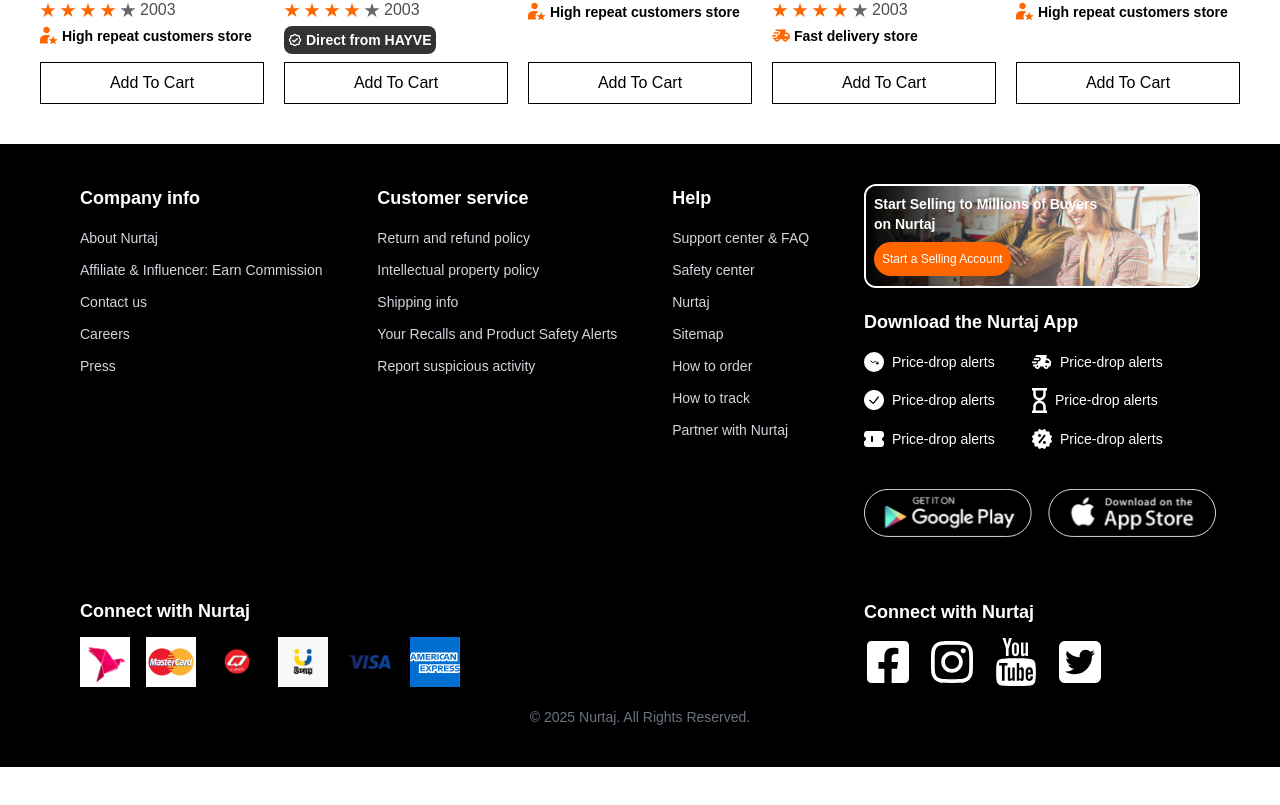
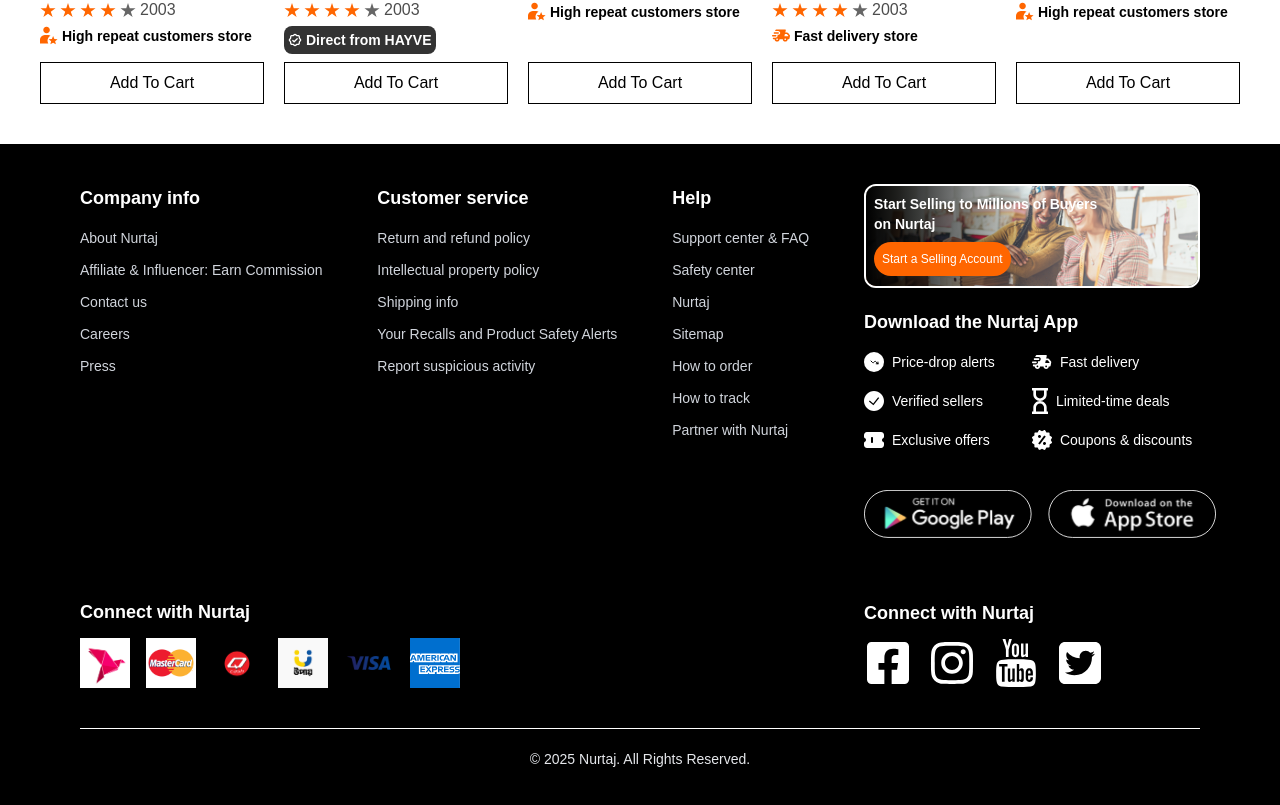
Before and after one commit to Mustafiz82/Nurtaj-web, a Next.js app: page / in a window 1280 px wide. Shown: the part 4216-5021 px from the top of the page. Before the commit the page ends 4983 px from the top, so only its background shows below. Built offline with nearby package versions, Linux system fonts and the light colour scheme.

Commit message:
optimize footer

```diff
--- /dev/null
+++ b/src/Data/FooterData.jsx
@@ -0,0 +1,54 @@
+import { TfiYoutube } from "react-icons/tfi";
+import { FaFacebookSquare } from "react-icons/fa";
+import { FaInstagram, FaSquareTwitter } from 'react-icons/fa6';
+
+export const companyInfo = [
+    { name: "About Nurtaj", href: "#" },
+    { name: "Affiliate & Influencer: Earn Commission", href: "#" },
+    { name: "Contact us", href: "#" },
+    { name: "Careers", href: "#" },
+    { name: "Press", href: "#" }
+];
+
+export const customerService = [
+    { name: "Return and refund policy", href: "#" },
+    { name: "Intellectual property policy", href: "#" },
+    { name: "Shipping info", href: "#" },
+    { name: "Your Recalls and Product Safety Alerts", href: "#" },
+    { name: "Report suspicious activity", href: "#" }
+];
+
+export const helpLinks = [
+    { name: "Support center & FAQ", href: "#" },
+    { name: "Safety center", href: "#" },
+    { name: "Nurtaj", href: "#" },
+    { name: "Sitemap", href: "#" },
+    { name: "How to order", href: "#" },
+    { name: "How to track", href: "#" },
+    { name: "Partner with Nurtaj", href: "#" }
+];
+
+export const features = [
+    { name: "Price-drop alerts", icon: "/icons/price-drop.svg" },
+    { name: "Fast delivery", icon: "/icons/delivery-white.svg" },
+    { name: "Verified sellers", icon: "/icons/tikmark.svg" },
+    { name: "Limited-time deals", icon: "/icons/countdown.svg" },
+    { name: "Exclusive offers", icon: "/icons/exclusive-offer.svg" },
+    { name: "Coupons & discounts", icon: "/icons/coupon&offer.svg" }
+];
+
+export const paymentMethods = [
+    { name: "bkash", icon: "/images/Footer/bkash.png" },
+    { name: "mastercard", icon: "/images/Footer/mastercard.png" },
+    { name: "qcash", icon: "/images/Footer/qcash.png" },
+    { name: "upay", icon: "/images/Footer/upay.png" },
+    { name: "visa", icon: "/images/Footer/visa.png" },
+    { name: "American Express", icon: "/images/Footer/americanexpress.svg" }
+];
+
+export const socialLinks = [
+    { icon: <FaFacebookSquare />, href: "#" },
+    { icon: <FaInstagram />, href: "#" },
+    { icon: <TfiYoutube />, href: "#" },
+    { icon: <FaSquareTwitter />, href: "#" }
+];
--- a/src/components/Layout/Footer.jsx
+++ b/src/components/Layout/Footer.jsx
@@ -1,10 +1,9 @@
 'use client';
 
+import { companyInfo, customerService, features, helpLinks, paymentMethods, socialLinks } from '@/Data/FooterData';
 import Image from 'next/image';
 import Link from 'next/link';
-import { TfiYoutube } from "react-icons/tfi";
-import { FaFacebookSquare } from "react-icons/fa";
-import { FaInstagram, FaSquareTwitter } from 'react-icons/fa6';
+
 
 
 const Footer = () => {
@@ -16,7 +15,6 @@
             priority
             width={500}
             height={500}
-            //   className={`w-[${iconWidth}] h-auto`}
             style={{ width: iconWidth }}
         />
     );
@@ -29,11 +27,11 @@
                 <div>
                     <h3 className="text-lg font-semibold mb-4">Company info</h3>
                     <ul className="space-y-3 text-sm text-gray-300">
-                        <li><Link href="#">About Nurtaj</Link></li>
-                        <li><Link href="#">Affiliate & Influencer: Earn Commission</Link></li>
-                        <li><Link href="#">Contact us</Link></li>
-                        <li><Link href="#">Careers</Link></li>
-                        <li><Link href="#">Press</Link></li>
+                        {
+                            companyInfo?.map((item, idx) => <li key={idx}><Link href={item?.href}>{item?.name}</Link></li>)
+                        }
+
+
                     </ul>
                 </div>
 
@@ -41,11 +39,9 @@
                 <div>
                     <h3 className="text-lg font-semibold mb-4">Customer service</h3>
                     <ul className="space-y-3 text-sm text-gray-300">
-                        <li><Link href="#">Return and refund policy</Link></li>
-                        <li><Link href="#">Intellectual property policy</Link></li>
-                        <li><Link href="#">Shipping info</Link></li>
-                        <li><Link href="#">Your Recalls and Product Safety Alerts</Link></li>
-                        <li><Link href="#">Report suspicious activity</Link></li>
+                        {
+                            customerService?.map((item, idx) => <li key={idx}><Link href={item?.href}>{item?.name}</Link></li>)
+                        }
                     </ul>
                 </div>
 
@@ -53,13 +49,9 @@
                 <div>
                     <h3 className="text-lg font-semibold mb-4">Help</h3>
                     <ul className="space-y-3 text-sm text-gray-300">
-                        <li><Link href="#">Support center & FAQ</Link></li>
-                        <li><Link href="#">Safety center</Link></li>
-                        <li><Link href="#">Nurtaj</Link></li>
-                        <li><Link href="#">Sitemap</Link></li>
-                        <li><Link href="#">How to order</Link></li>
-                        <li><Link href="#">How to track</Link></li>
-                        <li><Link href="#">Partner with Nurtaj</Link></li>
+                        {
+                            helpLinks?.map((item, idx) => <li key={idx}><Link href={item?.href}>{item?.name}</Link></li>)
+                        }
                     </ul>
                 </div>
 
@@ -83,30 +75,14 @@
                         <h2 className='text-lg font-semibold'>Download the Nurtaj App</h2>
 
                         <div className="grid mb-4  grid-cols-2">
-                            <div className='flex text-sm mt-4 gap-2 items-center '>
-                                <Icon src={"/icons/price-drop.svg"} />
-                                <p>Price-drop alerts</p>
-                            </div>
-                            <div className='flex text-sm mt-4 gap-2 items-center '>
-                                <Icon src={"/icons/delivery-white.svg"} />
-                                <p>Price-drop alerts</p>
-                            </div>
-                            <div className='flex text-sm mt-4 gap-2 items-center '>
-                                <Icon src={"/icons/tikmark.svg"} />
-                                <p>Price-drop alerts</p>
-                            </div>
-                            <div className='flex text-sm mt-4 gap-2 items-center '>
-                                <Icon src={"/icons/countdown.svg"} iconWidth={"15px"} />
-                                <p>Price-drop alerts</p>
-                            </div>
-                            <div className='flex text-sm mt-4 gap-2 items-center '>
-                                <Icon src={"/icons/exclusive-offer.svg"} />
-                                <p>Price-drop alerts</p>
-                            </div>
-                            <div className='flex text-sm mt-4 gap-2 items-center '>
-                                <Icon src={"/icons/coupon&offer.svg"} />
-                                <p>Price-drop alerts</p>
-                            </div>
+                            {
+                                features?.map((item, idx) => <div key={idx} className='flex text-sm mt-4 gap-2 items-center '>
+                                    <Icon src={item?.icon} iconWidth={idx == 3 ? "16px" : "20px"} />
+                                    <p>{item?.name}</p>
+                                </div>)
+                            }
+
+
                         </div>
                     </div>
                     <div className="flex gap-4 my-5 pt-5">
@@ -122,28 +98,26 @@
                 <div>
                     <h2 className='font-bold text-lg text-white'> Connect with Nurtaj</h2>
                     <div className="mt-3 flex flex-wrap items-center justify-center gap-4">
-                        <Image src={`/images/Footer/bkash.png`} alt={"bkash"} width={50} height={30} />
-                        <Image src={`/images/Footer/mastercard.png`} alt={"mastercard"} width={50} height={30} />
 
-                        <Image src={`/images/Footer/qcash.png`} alt={"qcash"} width={50} height={30} />
-                        <Image src={`/images/Footer/upay.png`} alt={"upay"} width={50} height={30} />
-                        <Image src={`/images/Footer/visa.png`} alt={"visa"} width={50} height={30} />
-                        <Image src={`/images/Footer/americanexpress.svg`} alt={"American express"} width={50} height={30} />
+                        {
+                            paymentMethods?.map((item, idx) => <Image key={idx} src={item?.icon} alt={item?.name} width={50} height={30} />)
+                        }
 
                     </div>
                 </div>
                 <div className='w-[30%]'>
                     <h2 className='font-bold text-lg text-white'> Connect with Nurtaj</h2>
                     <div className="flex text-5xl pt-3 gap-4 ">
-                        <Link href="#"><FaFacebookSquare /></Link>
-                        <Link href="#"><FaInstagram /></Link>
-                        <Link href="#"><TfiYoutube /></Link>
-                        <Link href="#"><FaSquareTwitter /></Link>
+                        {
+                            socialLinks?.map((item, idx) => <Link  key={idx} href={item?.href} >{item.icon}</Link>)
+                        }
+
+
                     </div>
                 </div>
             </div>
 
-            <p className="text-center text-gray-500 text-sm mt-5">© 2025 Nurtaj. All Rights Reserved.</p>
+            <p className="text-center text-gray-200 text-sm border-white border-t pt-5 mt-10">© 2025 Nurtaj. All Rights Reserved.</p>
         </footer>
     );
 };
```
